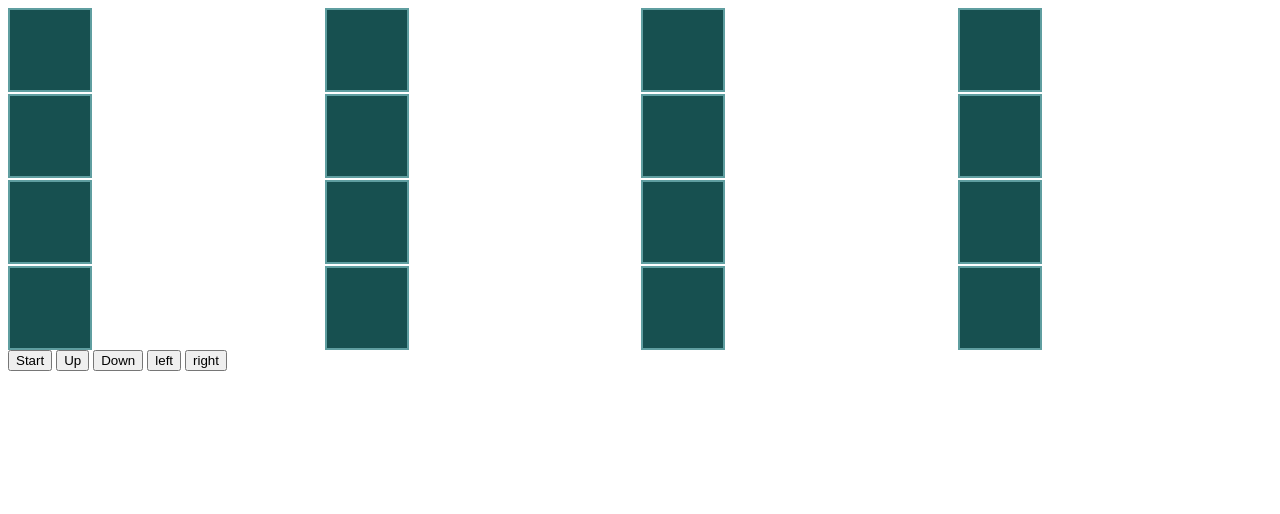
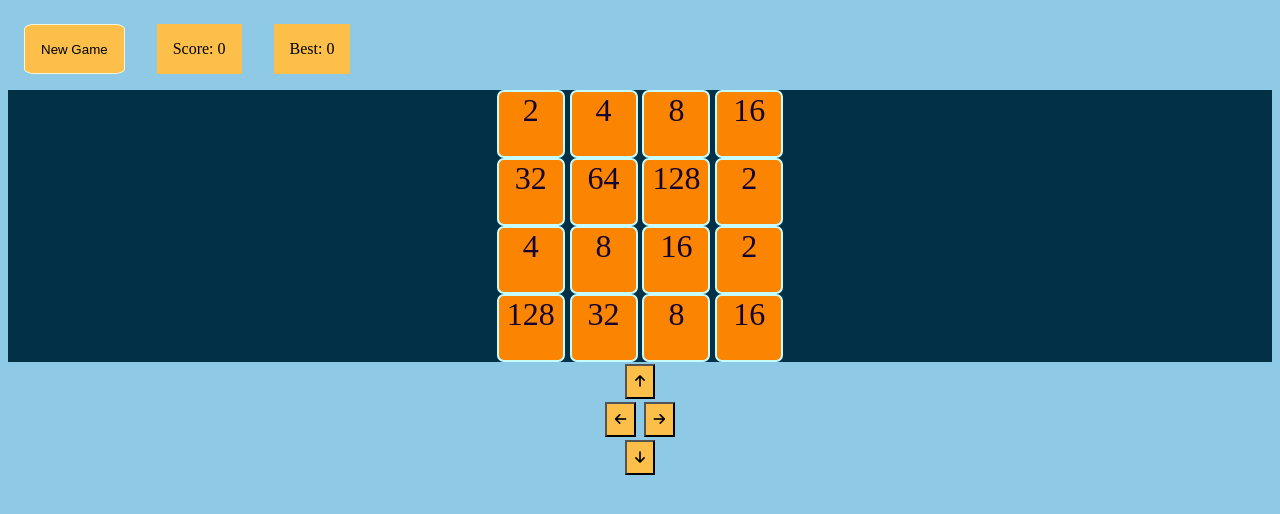
Before and after one commit to HoriaBalc/myGame, a plain HTML site: page index.html in a window 1280 px wide. Drawn offline with Linux system fonts and the light colour scheme.

Commit message:
2048 v1.1

```diff
--- a/index.css
+++ b/index.css
@@ -1,16 +1,93 @@
 #container{
-    display: grid;
-    grid-template-columns: auto auto auto auto;
-    gap: 2px;
+    display: flex;
+    flex-direction: column;
+    gap: 0.3rem;
+    background-color: #023047;
+    align-items: center;
+    height: 150%;
+
+}
+
+#container .row{
+    display: flex;
+    gap:0.3rem;
+    align-items: center;
+}
+
+button{
+    padding: 0.5rem;
+    margin: 0.1rem;
+    background-color: #fcbf49;
+}
+
+#container .row div{
+    height: 4rem;
+    width: 4rem;
+    font-size: 2rem;
+    background-color: #fb8500;
+    color: rgb(20, 2, 49);
+    border: 2px solid rgb(197, 253, 255);
+    text-align: center;
+    border-radius: 10%;
+}
+
+header div{
+    display: flex;
+    text-align: center;
+    flex-wrap: wrap;
+
+}
+
+#score{
+    margin: 1rem;
+    padding: 1rem;
+    background-color: #fcbf49;
+}
+
+#best{
+    margin: 1rem;
+    padding: 1rem;
+    background-color: #fcbf49;
+}
+
+#start{
+    background-color: #fcbf49;
+    padding: 1rem;
+    margin: 1rem;
+    border-radius: 10%;
+    border:0.1rem solid beige;
 
 }
 
 
-#container div{
-    height: 5rem;
-    width: 5rem;
-    background-color: rgb(23, 80, 80);
-    color: rgb(248, 245, 245);
-    border: 2px solid cadetblue;
+#gameOver{
+    display: none;
+    font-size: 3rem;
+    top: 2rem;
+    position: absolute;
+    text-align: center;
+    align-self: center;
+    color: beige;
+    opacity: 1;
+}
+
+#gameOver p{
+    font-size: 1rem;
+}
+
+#gameOver button{
+    color: beige;
+    background-color: burlywood;
+    font-size: 1rem;
+    border-radius: 50%;
+}
+
+
+
+div{
     text-align: center;
 }
+
+body{
+    background-color: #8ecae6;
+}
--- a/index.html
+++ b/index.html
@@ -6,33 +6,62 @@
     <meta name="viewport" content="width=device-width, initial-scale=1.0">
     <link rel="stylesheet" href="./index.css">
     <script src="./index.js" defer></script>
+    <script src="https://kit.fontawesome.com/fe13303fd6.js" crossorigin="anonymous"></script>
     <title>Document</title>
 </head>
 <body>
+
+    <header>
+        <div>
+            <button id="start" onclick="start()">New Game</button>
+            <p id="score">Score: 0</p>
+            <p id="best">Best: 0</p>
+        </div>
+    </header>
     <div id="container">
-        <div id="box1"></div>
-        <div id="box2"></div>
-        <div id="box3"></div>
-        <div id="box4"></div>
-        <div id="box5"></div>
-        <div id="box6"></div>
-        <div id="box7"></div>
-        <div id="box8"></div>
-        <div id="box9"></div>
-        <div id="box10"></div>
-        <div id="box11"></div>
-        <div id="box12"></div>
-        <div id="box13"></div>
-        <div id="box14"></div>
-        <div id="box15"></div>
-        <div id="box16"></div>
+        <div id="box2048">
+            <div class="row">
+                <div id="box1">2</div>
+                <div id="box2">4</div>
+                <div id="box3">8</div>
+                <div id="box4">16</div>
+            </div>
+            <div class="row">
+                <div id="box5">32</div>
+                <div id="box6">64</div>
+                <div id="box7">128</div>
+                <div id="box8">2</div>
+            </div>
+            <div class="row">
+                <div id="box9">4</div>
+                <div id="box10">8</div>
+                <div id="box11">16</div>
+                <div id="box12">2</div>
+            </div>
+            <div class="row">
+                <div id="box13">128</div>
+                <div id="box14">32</div>
+                <div id="box15">8</div>
+                <div id="box16">16</div>
+            </div>
+        </div>
+
+      <div id="gameOver">
+           <h2 >GameOver</h2>
+           <p>Try again</p>
+           <button onclick="start()"><i class="fas fa-redo"></i></button>
+      </div>
 
     </div>
-    <button id="start" onclick="start()">Start</button>
-
-    <button id="up" onclick="up()">Up</button>
-    <button id="down" onclick="down()">Down</button>
-    <button id="left" onclick="left()">left</button>
-    <button id="right" onclick="right()">right</button>
+    <div>
+         <button id="up" onclick="up1()"><i class="fas fa-arrow-up"></i></button>
+    </div>
+    <div>
+        <button id="left" onclick="left1()"><i class="fas fa-arrow-left"></i></button>
+        <button id="right" onclick="right1()"><i class="fas fa-arrow-right"></i></button>
+    </div>
+    <div>
+        <button id="down" onclick="down1()"><i class="fas fa-arrow-down"></i></button>
+    </div>
 </body>
 </html>
--- a/index.js
+++ b/index.js
@@ -1,14 +1,23 @@
+let score=0;
+let best=0;
+let alegereValoare=[2,2,2,2,2,4,2,2,2,2,2]
 function start(){
     makeEmpty();
+    score=0;
     let first=Math.floor(Math.random() * 16 +1);
     let divFirst=document.querySelector("#box"+first);
     let second=Math.floor(Math.random() * 16 +1);
     while(second==first)
         second=Math.floor(Math.random() * 16 +1);
     let divSecond=document.querySelector("#box"+second);
-    divFirst.innerHTML=2;
-    divSecond.innerHTML=2;
+
+    divFirst.innerHTML=alegereValoare[Math.floor(Math.random()*11)];
+    divSecond.innerHTML=alegereValoare[Math.floor(Math.random()*11)];
     console.log("p1: "+first+" p2: "+second);
+    let loseMsg=document.querySelector("#gameOver");
+    loseMsg.style.display="none";
+    let opacity=document.querySelector('#box2048');
+    opacity.style.opacity=1;
 
 }
 
@@ -27,36 +36,58 @@ function addElement(){
         newEl=Math.floor(Math.random() * 16 +1);
         divNew=document.querySelector("#box"+newEl);
     }
-    divNew.innerHTML=2;
+    divNew.innerHTML=alegereValoare[Math.floor(Math.random()*11)];
 
 
 }
 
-function right(){
-    //parte comuna
+function right1(){
     let isShifted=false;
     for(var j=0;j<4;j++){
             let linie=[];
+            //preluarea a cate o linie
             for(var i=1;i<5;i++){
                 let ind=i+j*4;
                 linie[i-1]=document.querySelector("#box"+ind).innerHTML;
+                //console.log(linie);
+
             }
-    //parte diferita
+            //console.log(linie);
 
-            for(var i=4;i>0;i--){
+            //shiftarea la dreapta
+            for(var i=3;i>0;i--){
                 for(var k=i-1;k>=0;k--){
-                    if(linie[i]=="" && linie[k]!=""){
+                    if(linie[i]==""&&linie[k]!=""){
                         linie[i]=linie[k];
                         linie[k]="";
                         isShifted=true;
-                    } else if(linie[i]!="" && linie[k]==linie[i]){
-                        linie[k]=parseInt(linie[k])+parseInt(linie[i]);
-                        linie[i]="";
                     }
+                }
+            }
+            console.log(linie);
+
+            //adunare intre elemente catre dreapta
+            for(var i=3;i>0;i--){
+                if(linie[i-1]==linie[i]&& linie[i]!=""){
+                    linie[i]=parseInt(linie[i-1])+parseInt(linie[i]);
+                    score+=parseInt(linie[i]);
+                    linie[i-1]="";
+                    isShifted=true;
 
                 }
             }
-
+            console.log(linie);
+            //shiftarea la dreapta
+            for(var i=3;i>0;i--){
+                for(var k=i-1;k>=0;k--){
+                    if(linie[i]==""&&linie[k]!=""){
+                        linie[i]=linie[k];
+                        linie[k]="";
+                        isShifted=true;
+                    }
+                }
+            }
+            console.log(linie);
             for(var i=1;i<5;i++){
                 let ind=i+j*4;
                 document.querySelector("#box"+ind).innerHTML=linie[i-1];
@@ -69,42 +100,50 @@ function right(){
 
 }
 
-    function left(){
-        //parte comuna
+function left1(){
     let isShifted=false;
     for(var j=0;j<4;j++){
             let linie=[];
+            //preluarea a cate o linie
             for(var i=1;i<5;i++){
                 let ind=i+j*4;
                 linie[i-1]=document.querySelector("#box"+ind).innerHTML;
             }
-        //parte diferita
-
-                for(var i=3;i>0;i--){
-                    for(var k=i-1;k>=0;k--){
-                        if(linie[i]!="" && linie[k]==""){
-                            linie[k]=linie[i];
-                            linie[i]="";
+            //shiftarea la stanga
+            for(var i=0;i<3;i++){
+                for(var k=i+1;k<=3;k++){
+                    if(linie[i]==""&&linie[k]!=""){
+                        linie[i]=linie[k];
+                        linie[k]="";
                         isShifted=true;
                     }
                 }
+            }
+            console.log(linie);
+            //adunare intre elemente catre stanga
+            for(var i=0;i<3;i++){
 
-                    for(var k=i-1;k>=0;k--){
-                        var spatii=k-i;
-                        let canAdd=false;
-                        if(linie[i]==linie[k] && linie[i]!=""){
-                            if((spatii==3 && linie[i+spatii-2]=="" && linie[i+spatii-1]=="")||(spatii==2 && linie[i+spatii-1]=="")||spatii<3)
-                                canAdd=true;
-                            if(canAdd){
-                                linie[k]=parseInt(linie[k])+parseInt(linie[i]);
-                                linie[i]="";
+                    if(linie[i+1]==linie[i]&& linie[i]!=""){
+                        linie[i]=parseInt(linie[i+1])+parseInt(linie[i]);
+                        linie[i+1]="";
                         isShifted=true;
-                            }
+                        score+=parseInt(linie[i]);
 
                     }
             }
+            console.log(linie);
+
+            //shiftarea la stanga
+            for(var i=0;i<3;i++){
+                for(var k=i+1;k<=3;k++){
+                    if(linie[i]==""&&linie[k]!=""){
+                        linie[i]=linie[k];
+                        linie[k]="";
+                        isShifted=true;
                     }
-
+                }
+            }
+            console.log(linie);
             for(var i=1;i<5;i++){
                 let ind=i+j*4;
                 document.querySelector("#box"+ind).innerHTML=linie[i-1];
@@ -112,95 +151,195 @@ function right(){
             console.log(linie);
 
         }
-
         if(isShifted)
            addElement();
+
 }
 
-        function up(){
-            //parte comuna
+function up1(){
     let isShifted=false;
-
     for(var i=1;i<5;i++){
         let coloana=[];
         for(var j=0;j<4;j++){
             let ind=i+j*4;
             coloana[j]=document.querySelector("#box"+ind).innerHTML;
         }
+            //shiftarea la stanga
+            for(var j=0;j<3;j++){
+                for(var k=j+1;k<4;k++){
+                    if(coloana[k]!=""&&coloana[j]==""){
+                        coloana[j]=coloana[k];
+                        coloana[k]="";
+                        isShifted=true;
 
-                for(var j=3;j>0;j--){
-                    for(var k=j-1;k>=0;k--){
-                        if(coloana[j]!="" && coloana[k]==""){
-                            coloana[k]=coloana[j];
-                            coloana[j]="";
-                            isShifted=true;
+
                     }
                 }
+            }
+            console.log(coloana);
+            //adunare intre elemente catre stanga
+            for(var j=0;j<3;j++){
 
-                    for(var k=j-1;k>=0;k--){
-                        if(coloana[j]==coloana[k]&&coloana[j]!=""){
-                            coloana[k]=parseInt(coloana[k])+parseInt(coloana[j]);
-                            coloana[j]="";
+                    if(coloana[j+1]==coloana[j]&& coloana[j]!=""){
+                        coloana[j]=parseInt(coloana[j+1])+parseInt(coloana[j]);
+                        coloana[j+1]="";
+                        isShifted=true;
+                        score+=parseInt(coloana[j]);
+                    }
+            }
+            console.log(coloana);
+
+            //shiftarea la stanga
+            for(var j=0;j<3;j++){
+                for(var k=j+1;k<4;k++){
+                    if(coloana[k]!=""&&coloana[j]==""){
+                        coloana[j]=coloana[k];
+                        coloana[k]="";
                         isShifted=true;
                     }
                 }
             }
-
+            console.log(coloana);
             for(var j=0;j<4;j++){
                 let ind=i+j*4;
                 document.querySelector("#box"+ind).innerHTML=coloana[j];
             }
             console.log(coloana);
+
+        }
+        if(isShifted)
+           addElement();
+
 }
 
-
-
-
-        if(isShifted)
-            addElement();
-        }
-
-
-        function down(){
-            //parte comuna
+function down1(){
     let isShifted=false;
-
     for(var i=1;i<5;i++){
         let coloana=[];
         for(var j=0;j<4;j++){
             let ind=i+j*4;
             coloana[j]=document.querySelector("#box"+ind).innerHTML;
         }
+            //console.log(linie);
 
-
-
-            for(var j=0;j<=3;j++){
-                for(var k=j+1;k<4;k++){
-                    if(coloana[j]!="" && coloana[k]==""){
-                        coloana[k]=coloana[j];
-                        coloana[j]="";
-                        isShifted=true;
-                    }
-                }
-
-                for(var k=j+1;k<4;k++){
-                    if(coloana[j]==coloana[k]&&coloana[j]!=""){
-                        coloana[k]=parseInt(coloana[k])+parseInt(coloana[j]);
-                        coloana[j]="";
+            //shiftarea la dreapta
+            for(var j=3;j>0;j--){
+                for(var k=j-1;k>=0;k--){
+                    if(coloana[k]!=""&&coloana[j]==""){
+                        coloana[j]=coloana[k];
+                        coloana[k]="";
                         isShifted=true;
                     }
                 }
             }
+            console.log(coloana);
 
+            //adunare intre elemente catre dreapta
+            for(var j=3;j>0;j--){
+                if(coloana[j-1]==coloana[j]&& coloana[j]!=""){
+                    coloana[j]=parseInt(coloana[j-1])+parseInt(coloana[j]);
+                    coloana[j-1]="";
+                    isShifted=true;
+                    score+=parseInt(coloana[j]);
+
+                }
+            }
+            console.log(coloana);
+
+            //shiftarea la dreapta
+            for(var j=3;j>0;j--){
+                for(var k=j-1;k>=0;k--){
+                    if(coloana[k]!=""&&coloana[j]==""){
+                        coloana[j]=coloana[k];
+                        coloana[k]="";
+                        isShifted=true;
+                    }
+                }
+            }
+            console.log(coloana);
             for(var j=0;j<4;j++){
                 let ind=i+j*4;
                 document.querySelector("#box"+ind).innerHTML=coloana[j];
             }
+            console.log(coloana);
 
-            console.log(coloana);
+        }
+        if(isShifted)
+           addElement();
+
+}
+
+function checkEnd(){
+    gameOver=true;
+    valoriTabela=[];
+    for(var i=1;i<17;i++){
+        valoriTabela.push(document.querySelector("#box"+i).innerHTML);
+        if(document.querySelector("#box"+i).innerHTML=="")
+            gameOver=false;
+    }
+
+    for(var i=0;i<16;i++){
+            if((i%4<3)&&valoriTabela[i]==valoriTabela[i+1]){
+                gameOver=false;
+            }
+
+            if((i%4>0)&&valoriTabela[i]==valoriTabela[i-1]){
+                gameOver=false;
+            }
+
+            if((i>=4)&&valoriTabela[i]==valoriTabela[i-4]){
+                gameOver=false;
+            }
+            if((i<12)&&valoriTabela[i]==valoriTabela[i+4]){
+                gameOver=false;
             }
 
 
-        if(isShifted)
-            addElement();
     }
+    if(gameOver){
+        console.log("GameOver");
+        let loseMsg=document.querySelector("#gameOver");
+        loseMsg.style.display="inline";
+        let opacity=document.querySelector("#box2048");
+        console.log(opacity)
+        opacity.style.opacity="0.4";
+
+
+    }
+
+    return gameOver;
+
+}
+
+document.addEventListener('keydown', (event)=>{
+    var pScore=document.querySelector('#score').innerHTML;
+    var pBest=document.querySelector('#best').innerHTML;
+
+    if (event.defaultPrevented) {
+    return;
+  }
+    if (event.key === "ArrowDown"){
+        if (!event.repeat)
+        down1();
+    } else if (event.code === "ArrowUp"){
+        if (!event.repeat)
+        up1();
+    } else if (event.code === "ArrowLeft"){
+        if (!event.repeat)
+        left1();
+    } else if (event.code === "ArrowRight"){
+        if (!event.repeat)
+        right1();
+    }
+    pScore="Score: "+score;
+    if(best<=score){
+        best=score;
+    }
+    pBest="Score: "+best;
+    document.querySelector('#score').innerHTML=pScore;
+    document.querySelector('#best').innerHTML=pBest;
+
+    checkEnd();
+  event.preventDefault();
+
+},true)
```
Lines whose indentation alone changed are shown as unchanged.
